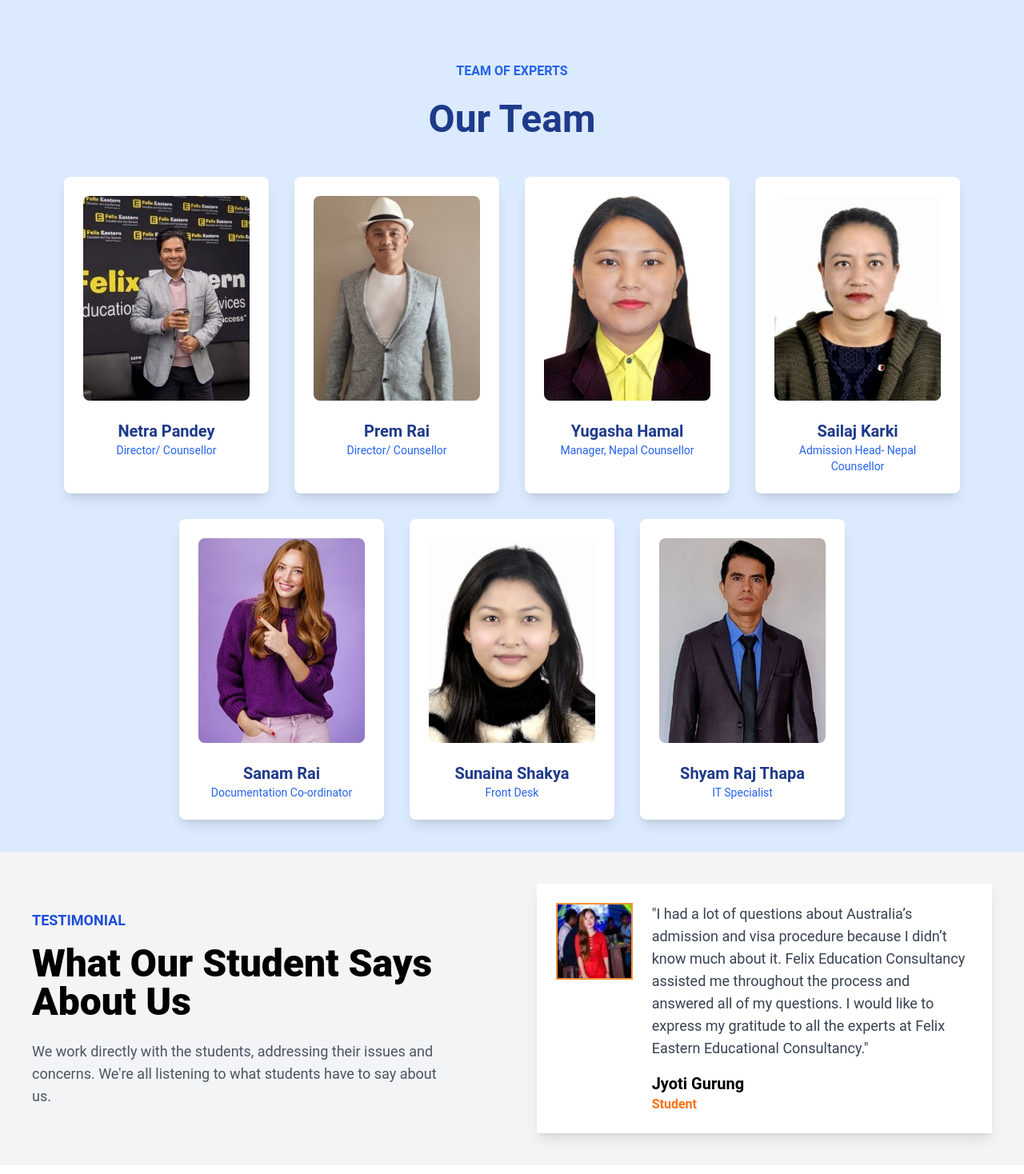
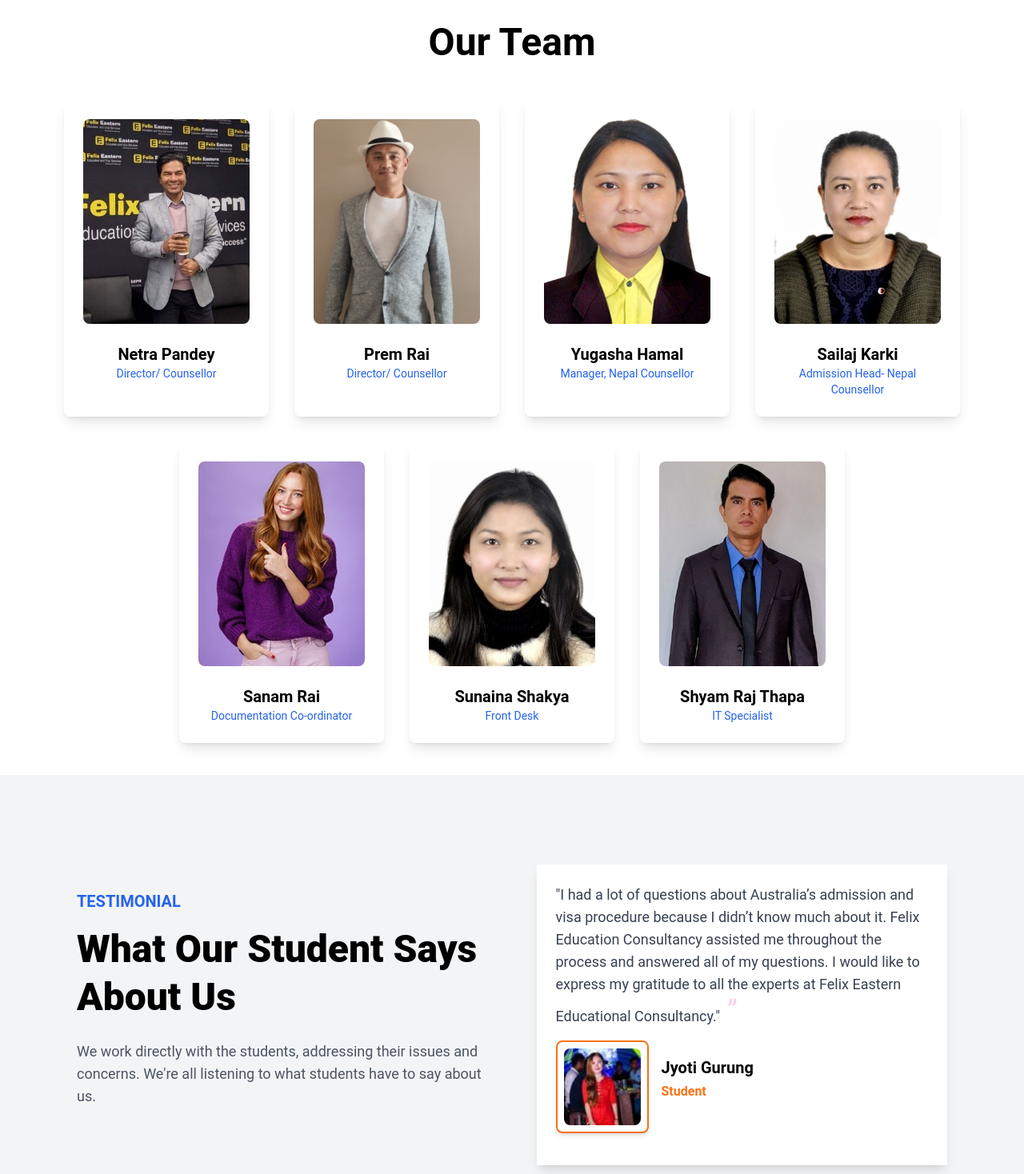
Before and after one commit to God-yash12/consultancy, a React (Vite) app: page / in a window 1280 px wide. Shown: the part 5482-6950 px from the top of the page at 80% size. Built offline with nearby package versions, Linux system fonts and the light colour scheme.

Commit message:
Footer banner and testimonial updated

```diff
--- a/src/Routing/RouteApp.jsx
+++ b/src/Routing/RouteApp.jsx
@@ -3,7 +3,7 @@ import { BrowserRouter as Router, Routes, Route } from 'react-router-dom';
 import Layout from '../layout/Layout';
 import Home from '../components/Home/Home';
 import About from '../components/About/About';
-import Courses from '../components/Courses/Courses';
+import Courses from '../components/Course/Courses';
 import Team from '../components/Team/Team';
 import Contact from '../components/Contact/Contact';
 
--- a/src/components/Accreditation/Accreditation.jsx
+++ b/src/components/Accreditation/Accreditation.jsx
@@ -6,8 +6,8 @@ import NewZealand from '../../assets/NewZealand.png';
 
 const Accreditation = () => {
   return (
-    <div className="py-10 bg-white mb-40">
-      <h2 className="text-center text-5xl font-bold text-blue-900 mb-10">Accreditation</h2>
+    <div className="py-10 bg-white">
+      <h2 className="text-center text-5xl font-bold text-grey-900 mb-10">Accreditation</h2>
 
       <div className="flex flex-wrap md:flex-nowrap justify-center items-center gap-8">
         {/* Accreditation logos */}
--- a/src/components/Features/Features.jsx
+++ b/src/components/Features/Features.jsx
@@ -8,11 +8,11 @@ const Features = () => {
   return (
     <div className="bg-gray-900 w-full">
       {/* Wrapper container */}
-      <div className="flex flex-col md:flex-col lg:flex-row items-center justify-between w-full mb-44">
+      <div className="flex flex-col md:flex-col lg:flex-row items-center justify-between w-full py-10">
 
         {/* Left side content */}
         <div className="w-full lg:w-1/2 mb-10 sm:px-16 lg:mb-0 lg:ml-36 text-center lg:text-left space-x-5 lg:space-x-0">
-          <h1 className="text-gray-500 uppercase text-2xl tracking-wider mt-10 leading-10 font-bold mb-6">
+          <h1 className="text-blue-600 uppercase text-2xl tracking-wider mt-10 leading-10 font-bold mb-6">
             Core Feature
           </h1>
           <header className="text-4xl md:text-5xl lg:text-6xl text-gray-100 tracking-wide font-bold leading-tight mb-8">
--- a/src/components/Footer/Footer.jsx
+++ b/src/components/Footer/Footer.jsx
@@ -1,98 +1,144 @@
-import React from 'react';
-import Logo from "../../assets/logo.png";  // Ensure the correct path to the logo
+import React from "react";
+import Logo from "../../assets/logo.png";
 
 const Footer = () => {
-
   // Function to scroll to the top of the page
   const scrollToTop = () => {
     window.scrollTo({
       top: 0,
-      behavior: "smooth"
+      behavior: "smooth",
     });
   };
 
   return (
-    <footer className="bg-gray-900 text-white">
-      <div className="container mx-auto grid grid-cols-1 sm:grid-cols-2 lg:grid-cols-4 gap-10 px-5 py-10">
+    <footer className="bg-gray-900 text-white m-0">
+      {/* Banner Section */}
+      <div className="bg-blue-600 flex flex-col sm:flex-row justify-between items-start text-white py-12 px-10 w-[90%] mx-auto -mt-52 shadow-lg rounded-lg">
+        <h1 className="text-7xl sm:text-5xl md:text-6xl font-bold mb-4 sm:mb-0">
+          Start Your Best Abroad Journey With Us
+        </h1>
+        <button className="bg-orange-500 hover:bg-orange-600 text-white font-semibold py-4 w-56 mt-8 rounded-lg shadow-md transition-transform transform hover:scale-105 duration-300">
+          CONTACT US
+        </button>
+      </div>
 
-        {/* Logo and Company Information */}
+      {/* Footer Main Section */}
+      <div className="container mx-auto grid grid-cols-1 sm:grid-cols-2 lg:grid-cols-4 gap-10 px-5 py-20">
+        {/* Logo and Company Info */}
         <div>
-          <img
-            src={Logo}
-            alt="Logo"
-            className="w-40 mb-4"
-          />
+          <img src={Logo} alt="Logo" className="w-40 mb-4" />
           <p className="text-sm mb-4">
-            We are a well-known, government-approved test preparation center. We're here to assist you in selecting the appropriate destination and university for your objectives and aspirations.
+            We are a well-known, government-approved test preparation center.
+            We're here to assist you in selecting the appropriate destination
+            and university for your objectives and aspirations.
           </p>
           <div className="flex space-x-5">
-            <a href="https://www.facebook.com/YourPage" target="_blank" rel="noopener noreferrer" className="text-gray-300 hover:text-orange-500 transition duration-300">
+            <a
+              href="https://www.facebook.com/YourPage"
+              target="_blank"
+              rel="noopener noreferrer"
+              className="text-gray-300 hover:text-orange-500 transition duration-300"
+            >
               <i className="fab fa-facebook-f text-3xl"></i>
             </a>
-            <a href="https://www.instagram.com/YourPage" target="_blank" rel="noopener noreferrer" className="text-gray-300 hover:text-orange-500 transition duration-300">
+            <a
+              href="https://www.instagram.com/YourPage"
+              target="_blank"
+              rel="noopener noreferrer"
+              className="text-gray-300 hover:text-orange-500 transition duration-300"
+            >
               <i className="fab fa-instagram text-3xl"></i>
             </a>
-            <a href="https://www.tiktok.com/@YourPage" target="_blank" rel="noopener noreferrer" className="text-gray-300 hover:text-orange-500 transition duration-300">
+            <a
+              href="https://www.tiktok.com/@YourPage"
+              target="_blank"
+              rel="noopener noreferrer"
+              className="text-gray-300 hover:text-orange-500 transition duration-300"
+            >
               <i className="fab fa-tiktok text-3xl"></i>
             </a>
           </div>
         </div>
 
-        {/* Navigation Links */}
-        <div>
-          <h2 className="font-bold text-lg mb-4 text-gray-300">Our Link</h2>
+        {/* Links Section */}
+        <div className="ml-20">
+          <h2 className="font-bold text-lg mb-4 text-gray-300">Our Links</h2>
           <ul>
             <li className="mb-2">
-              <a href="#home" className="text-gray-300 hover:text-orange-500 transition-all duration-300 ease-in-out hover:translate-x-2 inline-block relative">
+              <a
+                href="#home"
+                className="text-gray-300 hover:text-orange-500 transition-all duration-300 ease-in-out hover:translate-x-2 inline-block"
+              >
                 Home
               </a>
             </li>
             <li className="mb-2">
-              <a href="#about" className="text-gray-300 hover:text-orange-500 transition-all duration-300 ease-in-out hover:translate-x-2 inline-block relative">
+              <a
+                href="#about"
+                className="text-gray-300 hover:text-orange-500 transition-all duration-300 ease-in-out hover:translate-x-2 inline-block"
+              >
                 About Us
               </a>
             </li>
             <li className="mb-2">
-              <a href="#courses" className="text-gray-300 hover:text-orange-500 transition-all duration-300 ease-in-out hover:translate-x-2 inline-block relative">
+              <a
+                href="#courses"
+                className="text-gray-300 hover:text-orange-500 transition-all duration-300 ease-in-out hover:translate-x-2 inline-block"
+              >
                 Courses
               </a>
             </li>
             <li className="mb-2">
-              <a href="#blog" className="text-gray-300 hover:text-orange-500 transition-all duration-300 ease-in-out hover:translate-x-2 inline-block relative">
+              <a
+                href="#blog"
+                className="text-gray-300 hover:text-orange-500 transition-all duration-300 ease-in-out hover:translate-x-2 inline-block"
+              >
                 Blog
               </a>
             </li>
             <li>
-              <a href="#contact" className="text-gray-300 hover:text-orange-500 transition-all duration-300 ease-in-out hover:translate-x-2 inline-block relative">
+              <a
+                href="#contact"
+                className="text-gray-300 hover:text-orange-500 transition-all duration-300 ease-in-out hover:translate-x-2 inline-block"
+              >
                 Contact Us
               </a>
             </li>
           </ul>
         </div>
 
-        {/* Other Links */}
+        {/* Other Links Section */}
         <div>
-          <h2 className="font-bold text-lg mb-4 text-gray-300">Other Link</h2>
+          <h2 className="font-bold text-lg mb-4 text-gray-300">Other Links</h2>
           <ul>
             <li className="mb-2">
-              <a href="#instructor" className="text-gray-300 hover:text-orange-500 transition-all duration-300 ease-in-out hover:translate-x-2 inline-block relative">
+              <a
+                href="#instructor"
+                className="text-gray-300 hover:text-orange-500 transition-all duration-300 ease-in-out hover:translate-x-2 inline-block"
+              >
                 Instructor
               </a>
             </li>
             <li className="mb-2">
-              <a href="#faq" className="text-gray-300 hover:text-orange-500 transition-all duration-300 ease-in-out hover:translate-x-2 inline-block relative">
+              <a
+                href="#faq"
+                className="text-gray-300 hover:text-orange-500 transition-all duration-300 ease-in-out hover:translate-x-2 inline-block"
+              >
                 FAQ
               </a>
             </li>
             <li>
-              <a href="#event" className="text-gray-300 hover:text-orange-500 transition-all duration-300 ease-in-out hover:translate-x-2 inline-block relative">
+              <a
+                href="#event"
+                className="text-gray-300 hover:text-orange-500 transition-all duration-300 ease-in-out hover:translate-x-2 inline-block"
+              >
                 Event
               </a>
             </li>
           </ul>
         </div>
 
-        {/* Contact Information */}
+        {/* Contact Info */}
         <div>
           <h2 className="font-bold text-lg mb-4 text-gray-300">Contact Us</h2>
           <p className="text-sm mb-2 hover:text-orange-500 hover:translate-x-2 transition-all duration-300 ease-in-out">
@@ -105,10 +151,7 @@ const Footer = () => {
             New Baneshwor, Kathmandu-31
           </p>
           <p className="text-sm mb-2 hover:text-orange-500 hover:translate-x-2 transition-all duration-300 ease-in-out">
-            26 Kate Street, Kedron
-          </p>
-          <p className="text-sm mb-2 hover:text-orange-500 hover:translate-x-2 transition-all duration-300 ease-in-out">
-            QLD, 4031 Australia
+            26 Kate Street, Kedron, QLD, 4031 Australia
           </p>
           <p className="text-sm mb-2 hover:text-orange-500 hover:translate-x-2 transition-all duration-300 ease-in-out">
             +977 1 4437975, 9843161346
@@ -119,7 +162,7 @@ const Footer = () => {
         </div>
       </div>
 
-      {/* Copyright Section with Extra Dark Background */}
+      {/* Copyright Section */}
       <div className="bg-gray-800 text-center text-sm text-gray-400 py-4 mt-10">
         <p>
           &copy; 2022{" "}
--- a/src/components/Home/Home.jsx
+++ b/src/components/Home/Home.jsx
@@ -10,7 +10,6 @@ import AboutPage from "../About/About";
 import Features from "../Features/Features";
 import Event from "../Event/Event";
 import Team from "../Team/Team";
-import Contact from "../Testimonial/Testimonial";
 import Accreditation from "../Accreditation/Accreditation";
 import "./Home.css";
 import Courses from "../Course/Courses";
--- a/src/components/Team/Team.jsx
+++ b/src/components/Team/Team.jsx
@@ -19,9 +19,9 @@ const teamMembers = [
 
 const Team = () => {
   return (
-    <section className="py-10">
+    <section className="bg-white py-10">
       <h1 className="text-center text-l font-bold text-blue-600 mb-6">TEAM OF EXPERTS</h1>
-      <h2 className="text-center text-5xl font-bold text-blue-900 mb-12">Our Team</h2>
+      <h2 className="text-center text-5xl font-bold text-grey-900 mb-12">Our Team</h2>
       <div className="flex flex-wrap justify-center gap-8">
         {teamMembers.map((member, index) => (
           <div
@@ -35,7 +35,7 @@ const Team = () => {
                 className="w-full h-64 object-cover transition-transform transform hover:scale-110"
               />
             </div>
-            <h3 className="mt-6 text-xl font-semibold text-center text-blue-900 hover:text-orange-500 transition-colors">
+            <h3 className="mt-6 text-xl font-semibold text-center text-grey-900 hover:text-orange-500 transition-colors">
               {member.name}
             </h3>
             <p className="text-blue-600 text-sm text-center">
--- a/src/components/Testimonial/Testimonial.jsx
+++ b/src/components/Testimonial/Testimonial.jsx
@@ -3,12 +3,12 @@ import JyotiImage from '../../assets/jyoti.jpg';
 
 const Testimonial = () => {
   return (
-    <div className="bg-gray-100 p-10">
-      <div className="max-w-7xl mx-auto flex flex-col lg:flex-row items-start lg:items-center justify-between space-y-6 lg:space-y-0 lg:space-x-16">
+    <div className="bg-gray-100 py-28 px-24">
+      <div className="max-w-7xl mx-auto flex flex-col lg:flex-row items-start justify-between space-y-6 lg:space-y-0 lg:space-x-16">
         {/* Left Side Text Section */}
-        <div className="text-left lg:w-1/2">
-          <h2 className="text-blue-700 text-lg font-bold">TESTIMONIAL</h2>
-          <h1 className="text-5xl font-extrabold mt-4 mb-6">
+        <div className="text-left lg:w-1/2 mt-8">
+          <h2 className="text-blue-600 text-xl font-bold">TESTIMONIAL</h2>
+          <h1 className="text-grey-900 text-5xl font-extrabold mt-4 mb-6 leading-tight">
             What Our Student Says About Us
           </h1>
           <p className="text-gray-600 text-lg max-w-lg">
@@ -18,21 +18,31 @@ const Testimonial = () => {
         </div>
 
         {/* Right Side Testimonial Section */}
-        <div className="bg-white p-6 shadow-lg text-left lg:w-1/2 flex lg:flex-row items-start space-x-6">
-          <img
-            src={JyotiImage}
-            alt="Jyoti Gurung"
-            className="w-24 h-24 border-2 border-orange-400"
-          />
-          <div>
+        <div className="bg-white p-6 shadow-lg text-left lg:w-1/2">
           <p className="text-gray-700 text-lg mb-4">
             "I had a lot of questions about Australia’s admission and visa
             procedure because I didn’t know much about it. Felix Education Consultancy assisted me
             throughout the process and answered all of my questions. I would like to express
             my gratitude to all the experts at Felix Eastern Educational Consultancy."
+            <span className="text-4xl text-pink-200"> ”</span> {/* Decorative Quotation */}
           </p>
-            <h3 className="font-bold text-xl">Jyoti Gurung</h3>
+
+          {/* Image Card Section */}
+          <div className="flex justify-left items-start space-x-4 mb-4">
+            {/* Image Card with Thick Orange Border */}
+            <div className="bg-white p-2 shadow-md rounded-lg border-2 border-orange-500">
+              <img
+                src={JyotiImage}
+                alt="Jyoti Gurung"
+                className="w-24 h-24 rounded-lg"
+              />
+            </div>
+
+            {/* Name and Title */}
+            <div className="flex flex-col justify-center mt-5">
+              <h3 className="font-bold text-grey-900 text-xl mb-1">Jyoti Gurung</h3>
               <p className="text-orange-500 font-semibold">Student</p>
+            </div>
           </div>
         </div>
       </div>
--- /dev/null
+++ b/src/layout/Layout.css
@@ -0,0 +1,23 @@
+
+html, body {
+    height: 100%;
+    margin: 0;
+  }
+
+  .layout-container {
+    display: flex;
+    flex-direction: column;
+    min-height: 100vh;
+  }
+
+  .main-content {
+    flex: 1;
+  }
+
+  footer {
+    background-color: white;
+    color: white;
+    padding: 100px 0 0;
+    position: relative;
+    z-index: 2;
+  }
--- a/src/layout/Layout.jsx
+++ b/src/layout/Layout.jsx
@@ -2,14 +2,15 @@ import React from "react";
 import Navbar from "../components/Navbar/Navbar";
 import Footer from "../components/Footer/Footer";
 import { Outlet } from "react-router-dom";
+import './Layout.css';
 
 const Layout = () => {
   return (
-    <div>
+    <div className="layout-container">
       <header>
         <Navbar />
       </header>
-      <main>
+      <main className="main-content">
         <Outlet />
       </main>
       <footer>
```
Lines whose indentation alone changed are shown as unchanged.
